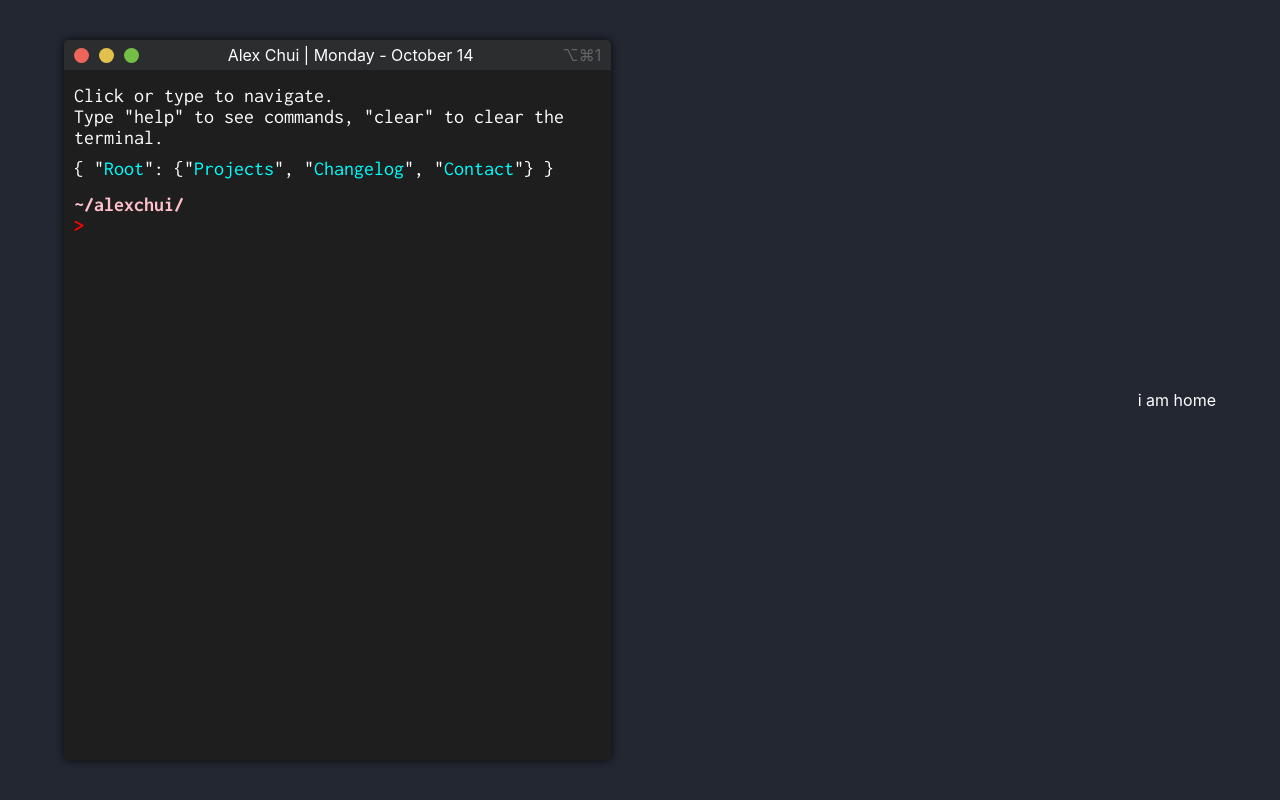
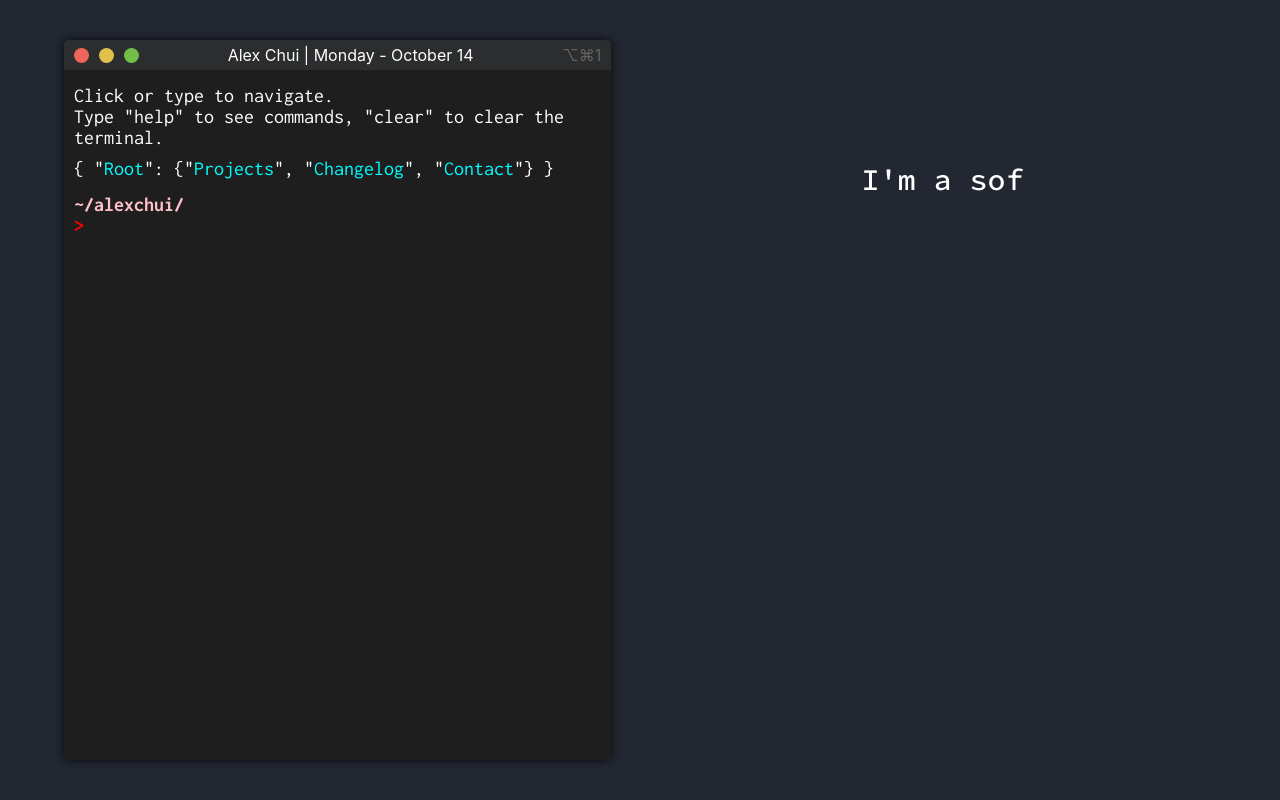
Before and after one commit to ahhchooey/portfolio, a React (Create React App) app: page / in a window 1280 px wide. Built offline with nearby package versions, Linux system fonts and the light colour scheme.

Commit message:
added typing effect

```diff
--- a/src/home.js
+++ b/src/home.js
@@ -1,11 +1,62 @@
-import React from "react";
+import React, {useEffect} from "react";
+import "./styles/home.css";
 
 
 function Home() {
 
+  let loopNum = 0;
+  let isDeleting = false;
+  let periodPause = 2000;
+
+  let homeText = "";
+  const thingsToSay = [
+    `Hi, I'm Alex.`,
+    `I'm a software developer.`,
+    `For me, it's all about the culture and fit.`
+  ]
+
+  useEffect(() => {
+    type();
+  }, [])
+
+  let typewriter;
+
+  const type = () => {
+    typewriter = typewriter || document.querySelector(".typewriter");
+    const i = loopNum % thingsToSay.length;
+    const text = thingsToSay[i];
+
+    if (isDeleting) {
+      homeText = text.substring(0, homeText.length - 1);
+      typewriter.innerHTML = homeText;
+    } else {
+      homeText = text.substring(0, homeText.length + 1);
+      typewriter.innerHTML = homeText;
+    }
+
+    let typeSpeed = 150 - Math.random() * 100;
+    if (isDeleting) typeSpeed /= 2;
+
+    if (!isDeleting && homeText === text) {
+      typeSpeed = periodPause;
+      isDeleting = true;
+    } else if (isDeleting && homeText === '') {
+      isDeleting = false;
+      loopNum++;
+      typeSpeed = 500;
+    }
+
+    setTimeout(() => {
+      type();
+      }, typeSpeed);
+  }
+
+
   return (
     <div className="home">
-      i am home
+      <div className="typewriter">
+        Hi, I'm Alex.
+      </div>
     </div>
   )
 }
--- a/src/styles/home.css
+++ b/src/styles/home.css
@@ -0,0 +1,14 @@
+@import url('https://fonts.googleapis.com/css?family=Source+Code+Pro:500,700&display=swap');
+
+.home {
+  width: 47.5%;
+  height: 60%;
+  font-family: 'Source Code Pro', monospace;
+  font-size: 30px;
+  text-align: center;
+
+  display: flex;
+  flex-direction: column;
+  justify-content: flex-start;
+  align-items: center;
+}
```
